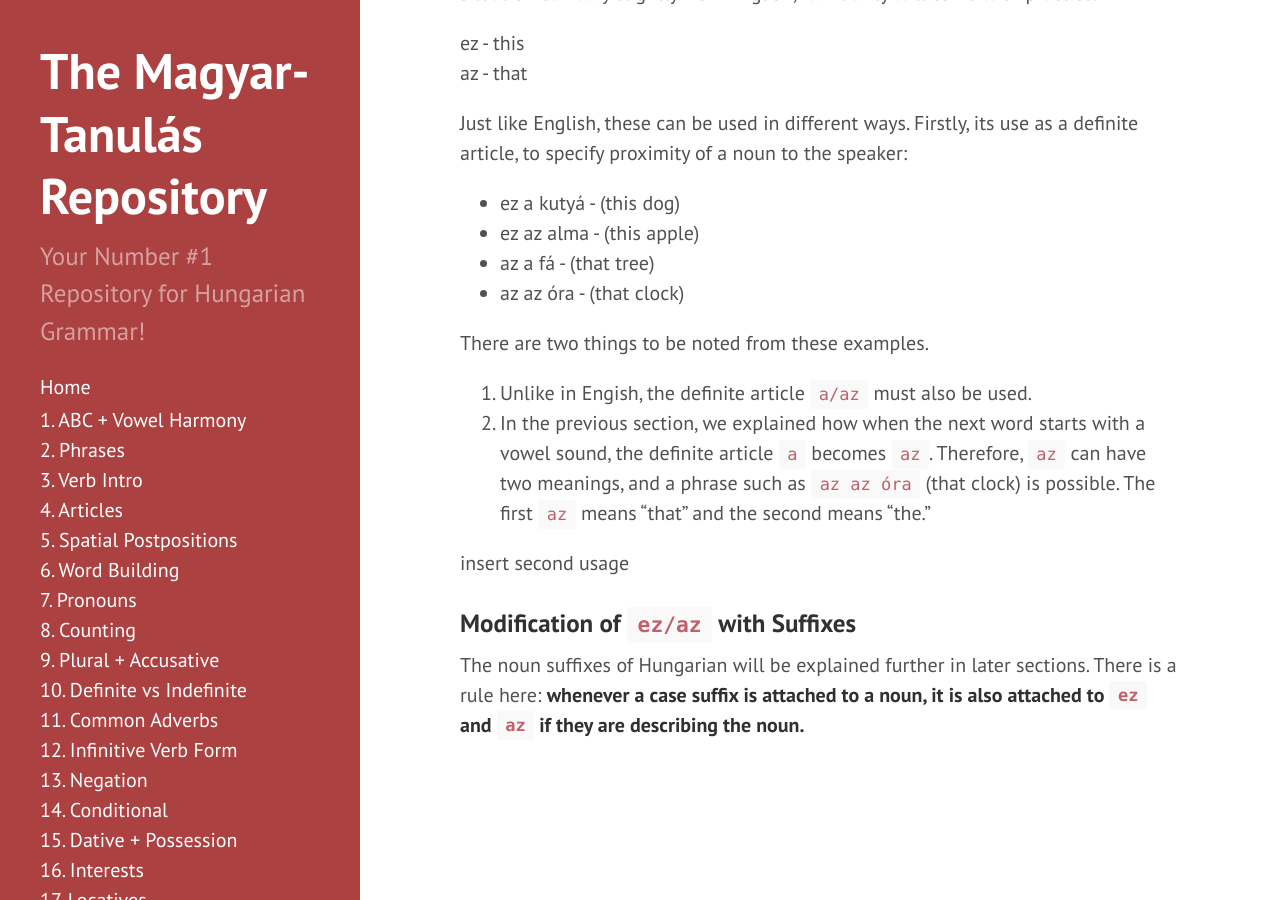
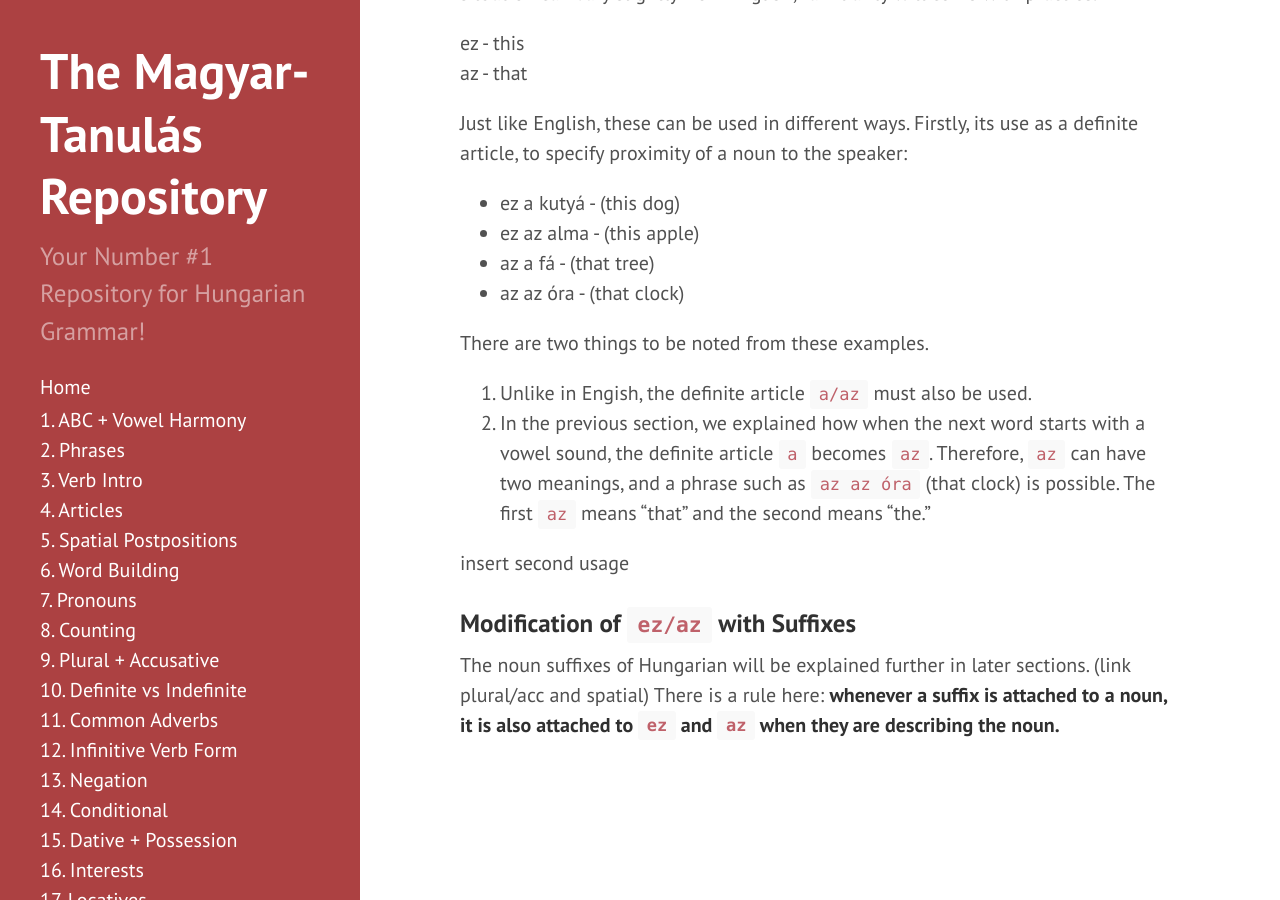
Before and after one commit to Magyartanulas/magyartanulas.github.io, a Jekyll site: the page built from extrastuff.md, in a window 1280 px wide and 900 px high, scrolled down 2350 px. Built offline with Jekyll 4.4.1, drawn with Linux system fonts in a browser that asks for light colours; our own code applies the rules of GitHub Pages for plain Markdown files; comment, search, counter and statistics services are not loaded.

Commit message:
Update extrastuff.md

```diff
--- a/extrastuff.md
+++ b/extrastuff.md
@@ -89,4 +89,4 @@ insert second usage
 
 ### Modification of `ez/az` with Suffixes
 
-The noun suffixes of Hungarian will be explained further in later sections. There is a rule here: **whenever a case suffix is attached to a noun, it is also attached to `ez` and `az` if they are describing the noun.**
+The noun suffixes of Hungarian will be explained further in later sections. (link plural/acc and spatial) There is a rule here: **whenever a suffix is attached to a noun, it is also attached to `ez` and `az` when they are describing the noun.**
```
